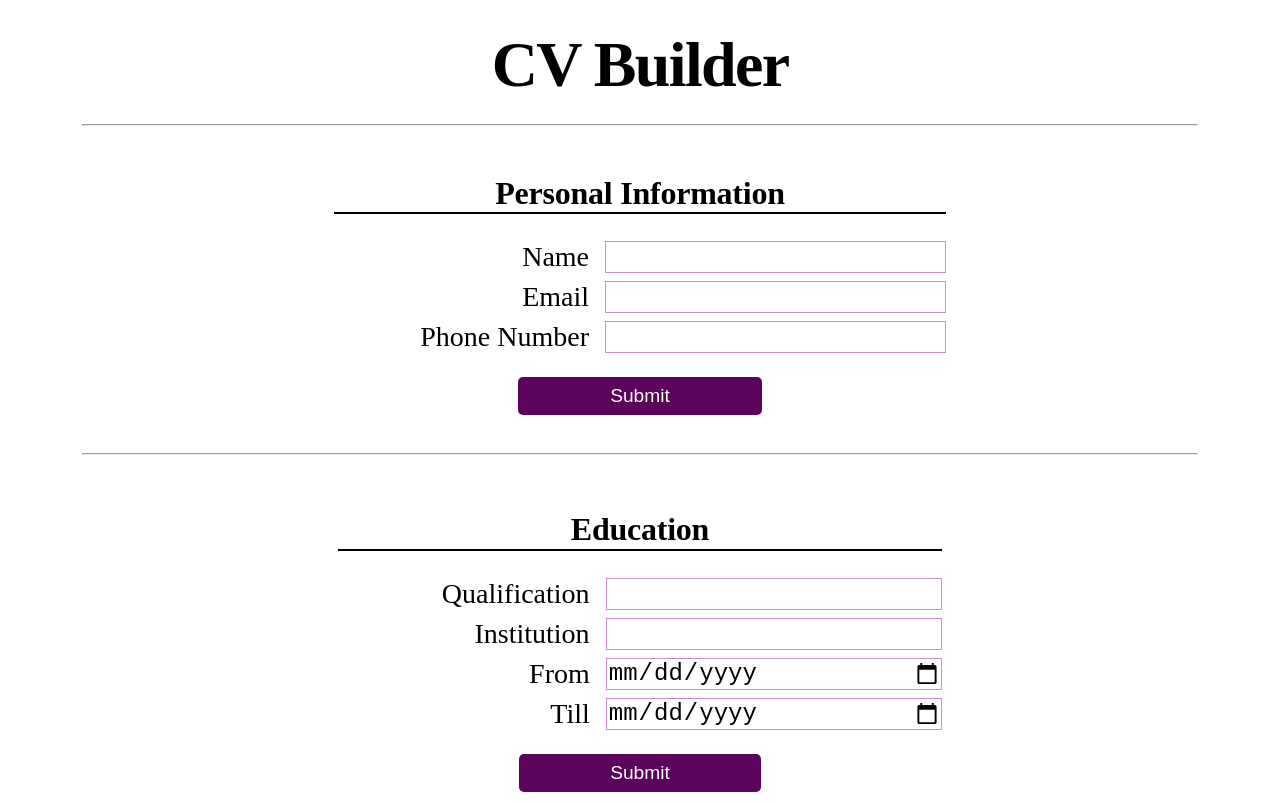
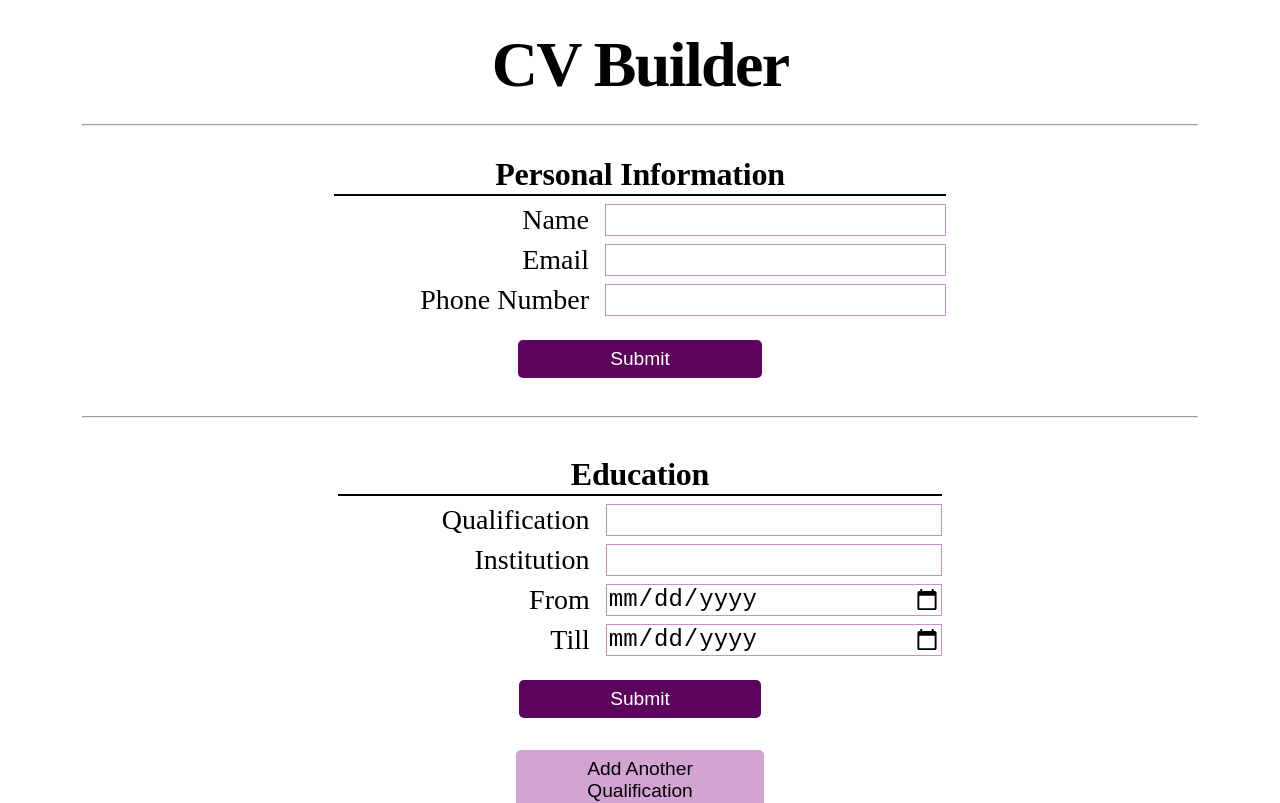
Before and after one commit to himanshi223/cv-application, a React (Vite) app: page / in a window 1280 px wide. Shown: the top 803 px of the page. Built offline with nearby package versions, Linux system fonts and the light colour scheme.

Commit message:
Add margin between h2 and form elements

```diff
--- a/src/index.css
+++ b/src/index.css
@@ -33,7 +33,7 @@ h1 {
 h2 {
   width: 50%;
   text-align: center;
-  margin: 0 8;
+  margin: 8px;
   border-bottom: 2px solid black;
   font-size: 2rem;
   line-height: 118%;
```
